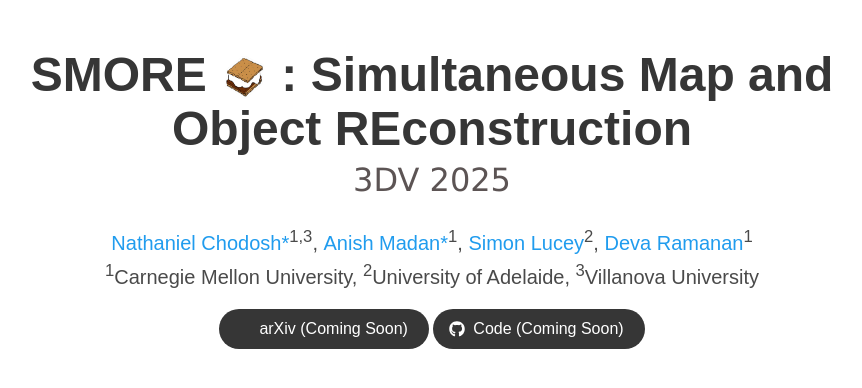
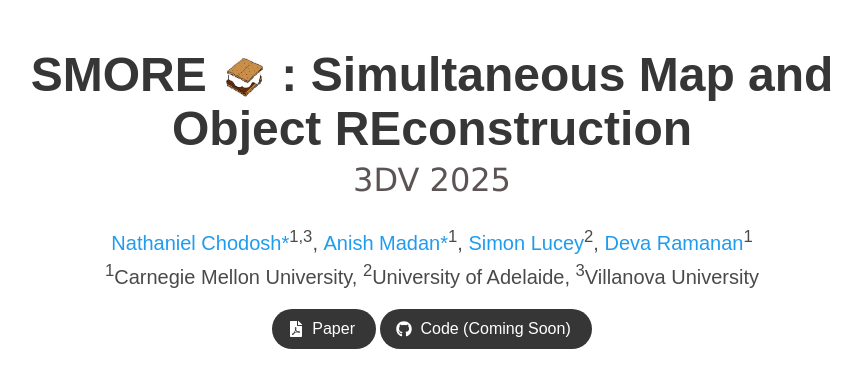
Before and after one commit to anishmadan23/anishmadan23.github.io, a Jekyll site: the page smore/index.html, which Jekyll copies as it is, in a window 1280 px wide and 900 px high, cut to the strip 0-390 px from the top of the window. Shown: the whole strip, without its empty margins (208-1070 px from the left). Built offline with Jekyll 4.4.1, drawn with Linux system fonts in a browser that asks for light colours; some web fonts are replaced; a style sheet for code colours, icons or effects is not loaded.

Commit message:
added arxiv link

```diff
--- a/smore/index.html
+++ b/smore/index.html
@@ -77,24 +77,24 @@
             <div class="column has-text-centered">
               <div class="publication-links">
                 <!-- PDF Link. -->
-                <!-- <span class="link-block">
-                  <a href="https://arxiv.org/pdf/2410.19115.pdf" class="external-link button is-normal is-rounded is-dark" target="_blank">
+                <span class="link-block">
+                  <a href="https://arxiv.org/abs/2406.13896" class="external-link button is-normal is-rounded is-dark" target="_blank">
                     <span class="icon">
                       <i class="fas fa-file-pdf"></i>
                     </span>
                     <span>Paper</span>
-                  </a> -->
-                <!-- </span> -->
+                  </a>
+                <!-- </span>
                 <span class="link-block">
-                  <!-- <a href="https://arxiv.org/abs/2406.13896" class="external-link button is-normal is-rounded is-dark" target="_blank"> -->
-                  <a href="#" class="external-link button is-normal is-rounded is-dark" target="_blank">
+                 <a href="https://arxiv.org/abs/2406.13896" class="external-link button is-normal is-rounded is-dark" target="_blank"> -->
+                  <!-- <a href="#" class="external-link button is-normal is-rounded is-dark" target="_blank">
 
                     <span class="icon">
                       <i class="ai ai-arxiv"></i>
                     </span>
-                    <span>arXiv (Coming Soon)</span>
+                    <span>arXiv</span>
                   </a>
-                </span>
+                </span> -->
 
                 <span class="link-block">
                   <a href="#" class="external-link button is-normal is-rounded is-dark" target="_blank">
```
